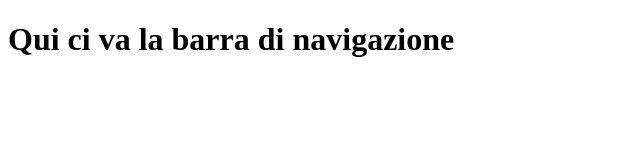
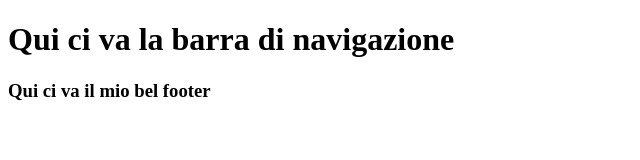
Before and after one commit to InfoSimoneGiusti/primi-passi-git, a plain HTML site: page index.html in a window 1280 px wide. Shown: the whole page, without its empty margins (0-640 px from the left). Drawn offline with Linux system fonts and the light colour scheme.

Commit message:
footer work in progress

```diff
--- a/index.html
+++ b/index.html
@@ -4,11 +4,15 @@
     <meta charset="UTF-8">
     <meta http-equiv="X-UA-Compatible" content="IE=edge">
     <meta name="viewport" content="width=device-width, initial-scale=1.0">
-    <title>Document</title>
+    <title>Modifica del title su branch footer</title>
 </head>
 <body>
     <header>
         <h1>Qui ci va la barra di navigazione</h1>
     </header>
+
+    <footer>
+        <h3>Qui ci va il mio bel footer</h3>
+    </footer>
 </body>
 </html>
```
